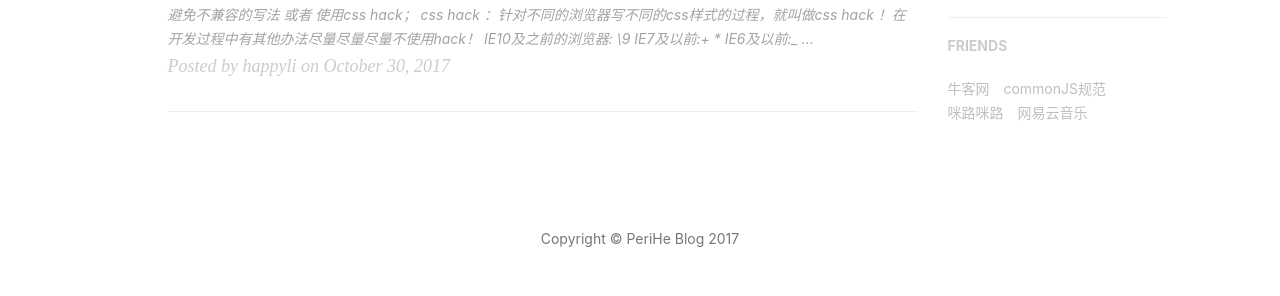
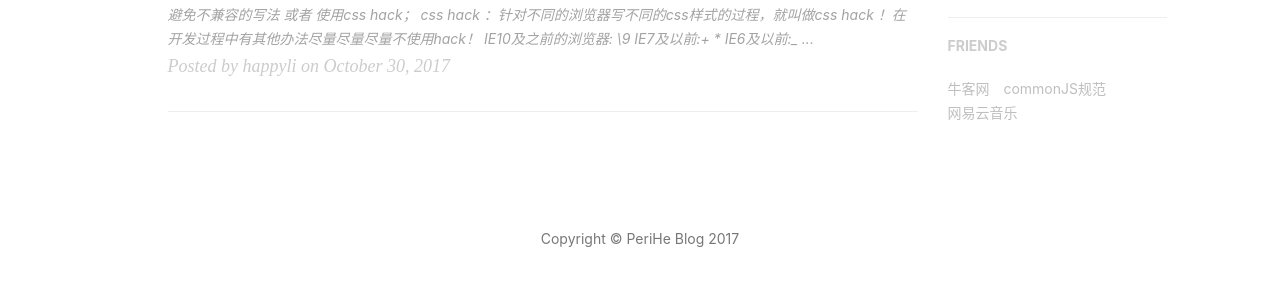
Before and after one commit to PeriHe/PeriHe.github.io, a Jekyll site: the page built from index.html, in a window 1280 px wide. Shown: the part 929-1225 px from the top of the page. Built offline with Jekyll 4.4.1, drawn with Linux system fonts in a browser that asks for light colours; nearby versions of some CDN libraries; the list of posts is cut into pages by our own code; comment, search, counter and statistics services are not loaded.

Commit message:
second commit

```diff
--- a/_config.yml
+++ b/_config.yml
@@ -93,9 +93,6 @@ friends: [
         title: "commonJS规范",
         href: "http://javascript.ruanyifeng.com/nodejs/module.html#toc0"
     },{
-        title: "咪路咪路",
-        href: "http://www.bilibili.com/video/av2186616/index_35.html#page=1/"
-    },{
         title: "网易云音乐",
         href: "http://music.163.com/#/my/m/music/playlist?id=516821235"
     }
```
